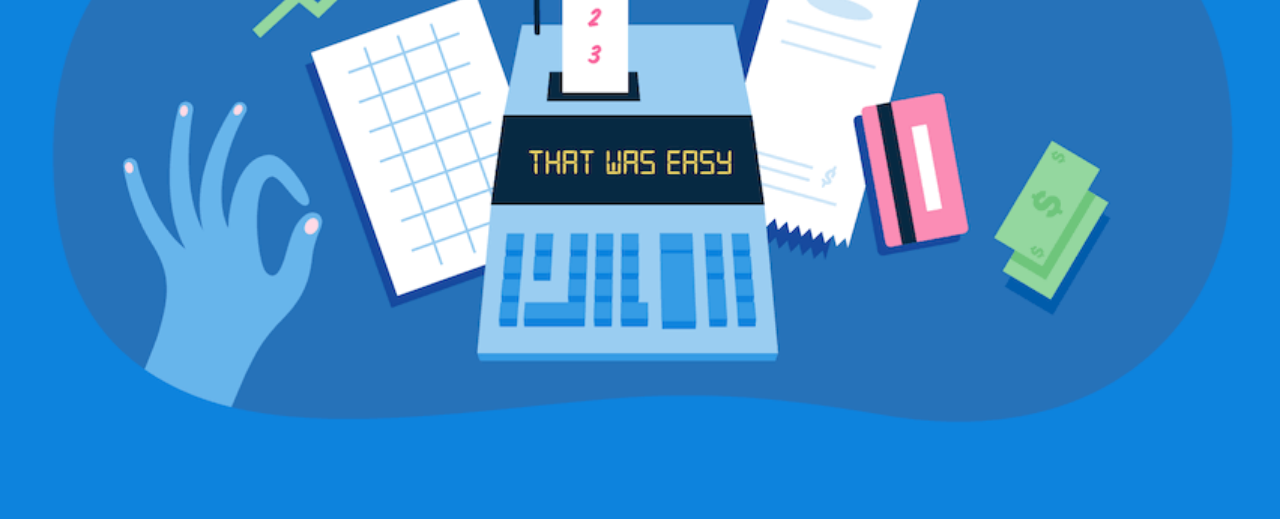
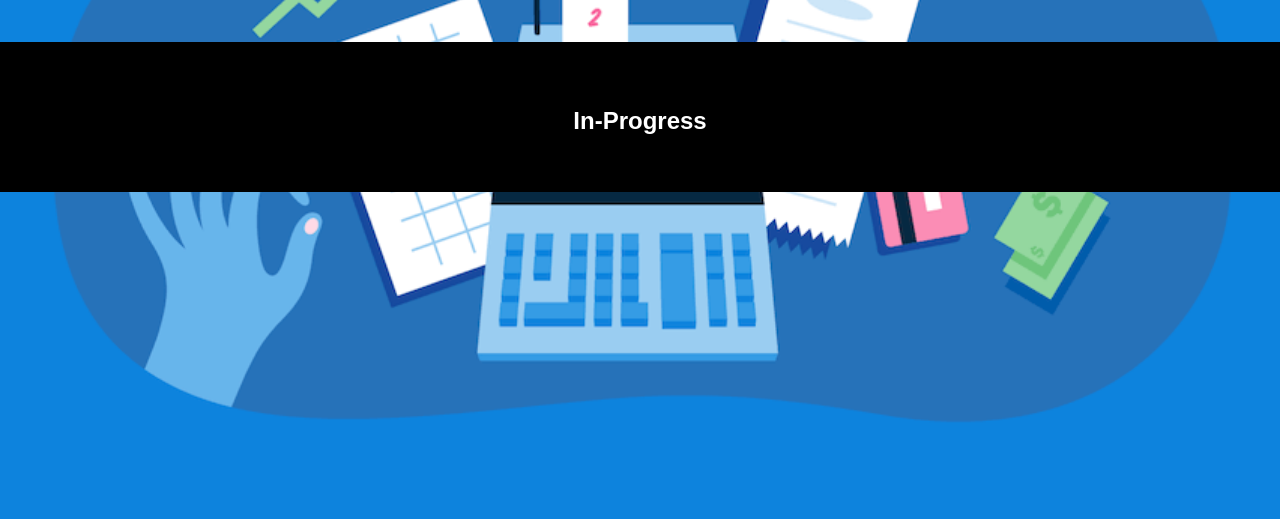
Before and after one commit to sbelbeck/PortfolioSite, a plain HTML site: page peb.html in a window 1280 px wide. Shown: the part 278-797 px from the top of the page. Drawn offline with nearby package versions, Linux system fonts and the light colour scheme.

Commit message:
added "in progress bar" until completed

```diff
--- a/innerPages/css/styles.css
+++ b/innerPages/css/styles.css
@@ -326,9 +326,17 @@ img {
     grid-area: otherSkills;
 }
 
+/* end skills styles */
 
+.inProgress {
+    display: absolute;
+    position: fixed;
+    top: 40%;
+    width: 100%;
+    background-color: black;
+    z-index: 3;
+}
 
-/* end skills styles */
 @media screen and (min-width:990px) {
     @-webkit-keyframes bounceLeft {
         15% {
--- a/peb.html
+++ b/peb.html
@@ -91,7 +91,7 @@
   </script>
 </head>
 <body>
-
+<h2 class="inProgress">In-Progress</h2>
     <header id="mainHeader">
         <nav id="nav" class="navBar" name="nav">
           <div class="flex">
```
